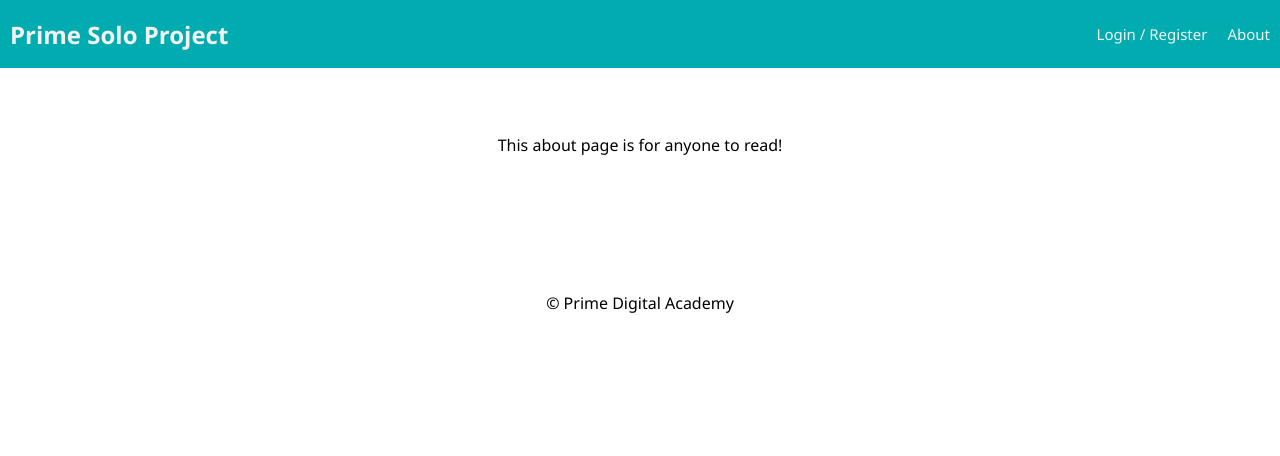
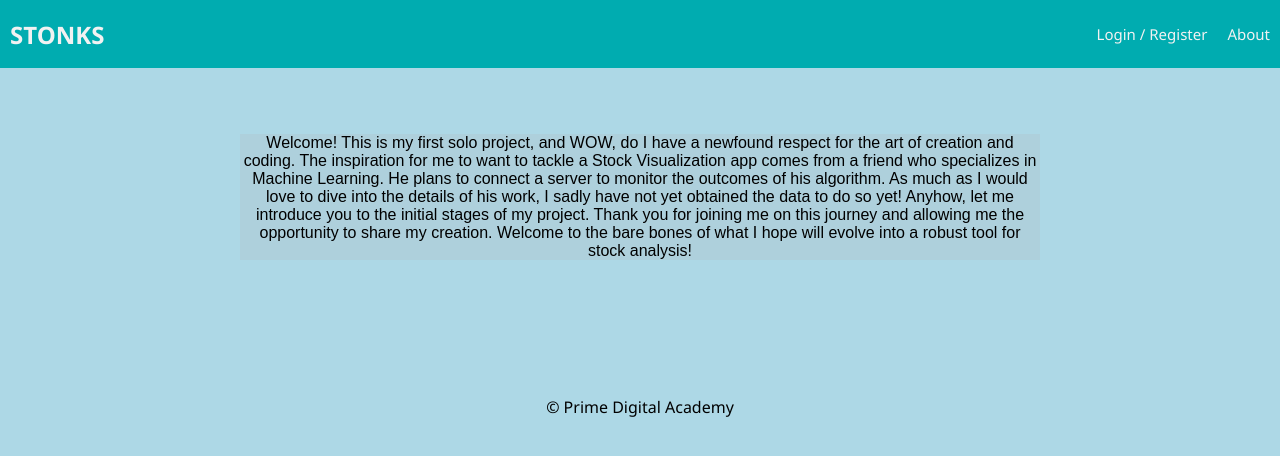
Before and after one commit to Ayla-Kulifaj/solo-project, a React (Vite) app: page /#/about in a window 1280 px wide. Shown: the top 456 px of the page. Built offline with nearby package versions, Linux system fonts and the light colour scheme; no server answers.

Commit message:
Working on css, About Page, and bugs

```diff
--- a/index.html
+++ b/index.html
@@ -5,6 +5,7 @@
     <meta name="viewport" content="width=device-width, initial-scale=1, shrink-to-fit=no">
     <meta name="theme-color" content="#000000">
     <title>Prime Solo Project</title>
+
   </head>
   <body>
     <noscript>
--- a/src/components/AboutPage/AboutPage.jsx
+++ b/src/components/AboutPage/AboutPage.jsx
@@ -9,7 +9,20 @@ function AboutPage() {
   return (
     <div className="container">
       <div>
-        <p>This about page is for anyone to read!</p>
+        <p>  Welcome! This is my first solo project, and WOW, do I have a newfound respect for the art of creation and coding.
+           The inspiration for me to want to tackle a Stock Visualization app comes from a friend who specializes in Machine Learning.
+            He plans to connect a server to monitor the outcomes of his algorithm. As much as I would love to dive into the details of his work,
+            I sadly have not yet obtained the data to do so yet!   Anyhow, let me introduce you to the initial stages of my project. Thank you
+            for joining me on this journey and allowing me the opportunity to share my creation. Welcome to the bare bones of what I hope will
+            evolve into a robust tool for stock analysis!
+
+
+
+
+
+
+
+        </p>
       </div>
     </div>
   );
--- a/src/components/AccountPage/AccountPage.jsx
+++ b/src/components/AccountPage/AccountPage.jsx
@@ -1,5 +1,6 @@
 import React, { useState } from 'react';
 import { useDispatch, useSelector } from 'react-redux';
+import { useHistory } from 'react-router-dom/cjs/react-router-dom.min';
 
 
 
@@ -8,6 +9,7 @@ function AccountPage() {
   const favorites = useSelector(store => store.favorites);
   const [newUsername, setNewUsername] = useState('');
   const dispatch = useDispatch();
+  const history=useHistory();
 
   const handleUsernameChange = (e) => {
     setNewUsername(e.target.value);
@@ -20,7 +22,7 @@ function AccountPage() {
         username: newUsername,
         userId: user.id}});
       setNewUsername('');
-      history.push ("/accounts")
+      history.push ("/")
   };
 
   return (
--- a/src/components/FavoritesPage/FavoritesPage.jsx
+++ b/src/components/FavoritesPage/FavoritesPage.jsx
@@ -8,7 +8,9 @@ function FavoritesPage() {
   const favorites = useSelector(store => store.favorites);
   const history=useHistory();
 
-
+  useEffect(() => {
+    dispatch({ type: 'FETCH_FAVORITES', payload: user.id });
+  }, []);
 
   const deleteFavorite= (userId, favoriteId) =>{
       dispatch({ type: 'DELETE_FAVORITES', payload: {userId: userId, favoriteId: favoriteId }})
--- a/src/components/InfoPage/InfoPage.jsx
+++ b/src/components/InfoPage/InfoPage.jsx
@@ -8,7 +8,7 @@ import React from 'react';
 function InfoPage() {
   return (
     <div className="container">
-      <p>Info Page</p>
+      <p>Analysis Page</p>
       <></>
       <p>Welcome to Stonks!</p>
     </div>
--- a/src/components/Nav/Nav.jsx
+++ b/src/components/Nav/Nav.jsx
@@ -10,7 +10,7 @@ function Nav() {
   return (
     <div className="nav">
       <Link to="/home">
-        <h2 className="nav-title">Prime Solo Project</h2>
+        <h2 className="nav-title">STONKS</h2>
       </Link>
       <div>
         {/* If no user is logged in, show these links */}
@@ -29,15 +29,15 @@ function Nav() {
             </Link>
 
             <Link className="navLink" to="/info">
-              Info Page
+            Analysis
             </Link>
 
             <Link className="navLink" to="/Favorites">
-              Favorites Page
+              Favorites
             </Link>
 
             <Link className="navLink" to="/account">
-              Account Page
+              Account
             </Link>
 
             <LogOutButton className="navLink" />
--- a/src/components/UserPage/UserPage.css
+++ b/src/components/UserPage/UserPage.css
@@ -2,12 +2,16 @@
     max-width: 800px;
     margin: 0 auto;
     text-align: center;
+    font-family: Arial, Helvetica, sans-serif;
+
   }
+
 
   .tables-container {
     display: flex;
     justify-content: space-between;
     gap: 20px;
+
   }
 
   .table-wrapper {
@@ -18,12 +22,14 @@
     width: 100%;
     border-collapse: collapse;
     margin-bottom: 20px;
+    font-family: "Lucida Console", "Courier New", monospace;
   }
 
   th, td {
     border: 1px solid #ddd;
     padding: 8px;
     text-align: left;
+      font-family: "Lucida Console", "Courier New", monospace;
   }
 
   th {
@@ -37,3 +43,15 @@
   .loser {
     color: red;
   }
+  h1 {
+    background-color: green;
+  }
+
+  div {
+    background-color: lightblue;
+  }
+
+  p {
+    background-color: rgb(174, 208, 220);
+
+  }
--- a/src/components/UserPage/UserPage.jsx
+++ b/src/components/UserPage/UserPage.jsx
@@ -16,7 +16,7 @@ function UserPage() {
     dispatch({type: 'POST_FAVORITE', payload:{
       userId:userId,
       stockId: stockId}});
-      history.push("/Favorites");
+      // history.push("/Favorites");
   }
   useEffect(() => {
     dispatch({ type: 'FETCH_STOCKS' });
@@ -30,7 +30,6 @@ function UserPage() {
   return (
     <div className="container">
       <h2>Welcome, {user.username}!</h2>
-      <p>Your ID is: {user.id}</p>
       <LogOutButton className="btn" />
 
       <div className="tables-container">
```
